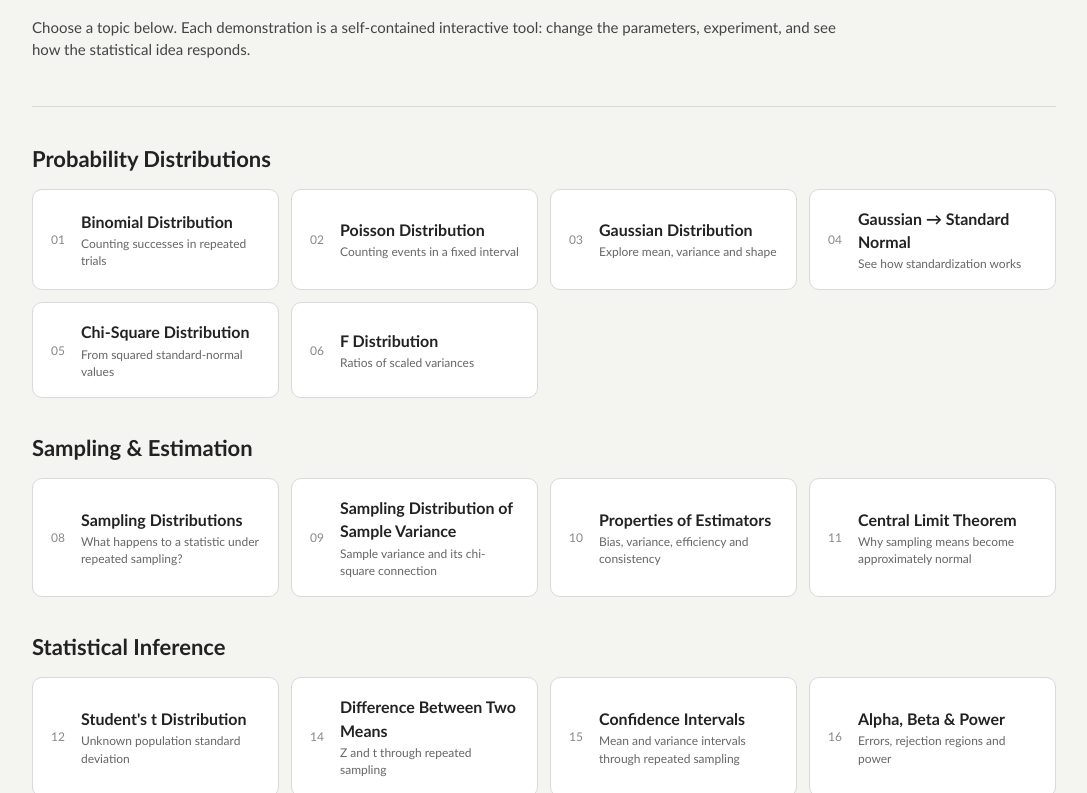
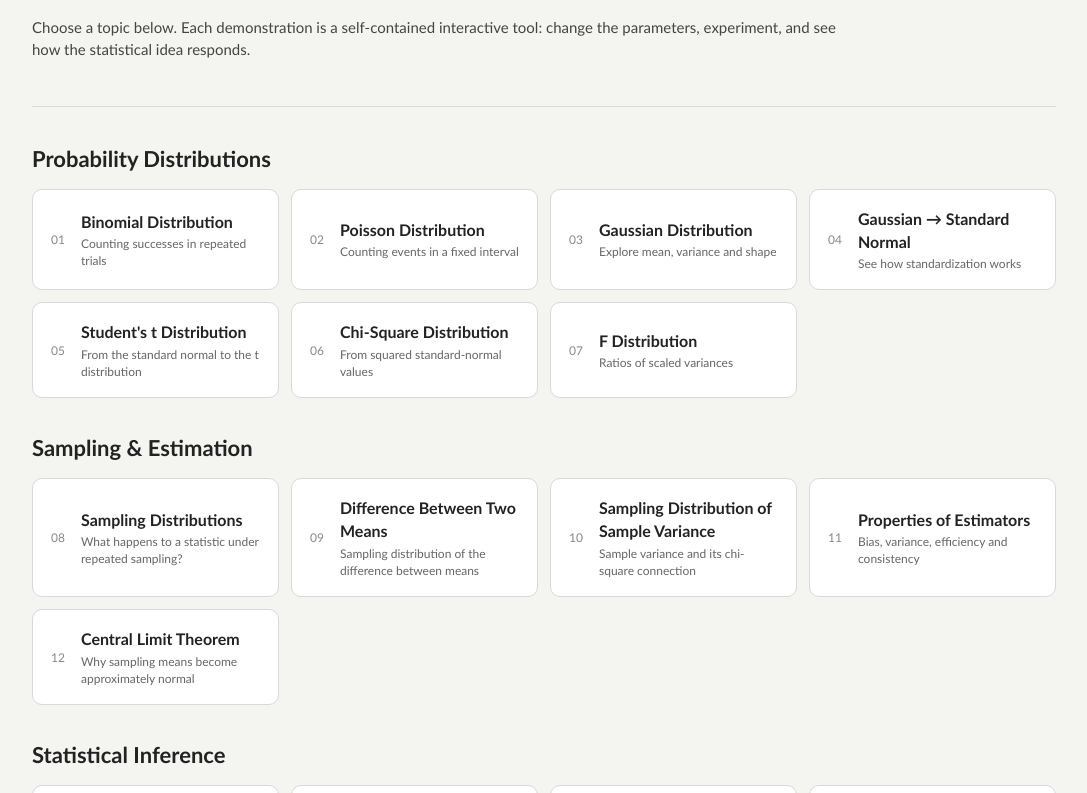
Before and after one commit to ngprasa/statistics-explorers, a plain HTML site: page index.html in a window 1280 px wide. Shown: the part 159-952 px from the top of the page, without its empty margins (96-1183 px from the left). Drawn offline with Linux system fonts and the light colour scheme.

Commit message:
Add files via upload

```diff
--- a/index.html
+++ b/index.html
@@ -36,6 +36,7 @@ footer{margin-top:42px;color:#777;font-size:13px}
 <p class="intro">Choose a topic below. Each demonstration is a self-contained interactive tool: change the parameters, experiment, and see how the statistical idea responds.</p>
 </header>
 
+
 <section class="section">
 <h2>Probability Distributions</h2>
 <div class="grid">
@@ -43,29 +44,28 @@ footer{margin-top:42px;color:#777;font-size:13px}
 <a class="card" href="3_Poisson_Distribution.html"><span class="num">02</span><span><div class="name">Poisson Distribution</div><div class="note">Counting events in a fixed interval</div></span></a>
 <a class="card" href="4_Gaussian_Distribution.html"><span class="num">03</span><span><div class="name">Gaussian Distribution</div><div class="note">Explore mean, variance and shape</div></span></a>
 <a class="card" href="5_Gaussian_Standard_Normal.html"><span class="num">04</span><span><div class="name">Gaussian → Standard Normal</div><div class="note">See how standardization works</div></span></a>
-<a class="card" href="6_Chi-Square_Distribution.html"><span class="num">05</span><span><div class="name">Chi-Square Distribution</div><div class="note">From squared standard-normal values</div></span></a>
-<a class="card" href="7_F_Distribution.html"><span class="num">06</span><span><div class="name">F Distribution</div><div class="note">Ratios of scaled variances</div></span></a>
+<a class="card" href="t_Distribution_Demo.html"><span class="num">05</span><span><div class="name">Student's t Distribution</div><div class="note">From the standard normal to the t distribution</div></span></a>
+<a class="card" href="6_Chi-Square_Distribution.html"><span class="num">06</span><span><div class="name">Chi-Square Distribution</div><div class="note">From squared standard-normal values</div></span></a>
+<a class="card" href="7_F_Distribution.html"><span class="num">07</span><span><div class="name">F Distribution</div><div class="note">Ratios of scaled variances</div></span></a>
 </div></section>
 
 <section class="section">
 <h2>Sampling &amp; Estimation</h2>
 <div class="grid">
 <a class="card" href="8_Sampling_Distributions.html"><span class="num">08</span><span><div class="name">Sampling Distributions</div><div class="note">What happens to a statistic under repeated sampling?</div></span></a>
-<a class="card" href="Sampling_Distribution_of_Variance_Demo(5).html"><span class="num">09</span><span><div class="name">Sampling Distribution of Sample Variance</div><div class="note">Sample variance and its chi-square connection</div></span></a>
-<a class="card" href="9_Properties_of_Estimators.html"><span class="num">10</span><span><div class="name">Properties of Estimators</div><div class="note">Bias, variance, efficiency and consistency</div></span></a>
-<a class="card" href="CLT_Interactive_Demo_v3.html"><span class="num">11</span><span><div class="name">Central Limit Theorem</div><div class="note">Why sampling means become approximately normal</div></span></a>
+<a class="card" href="Difference_Between_Two_Means.html"><span class="num">09</span><span><div class="name">Difference Between Two Means</div><div class="note">Sampling distribution of the difference between means</div></span></a>
+<a class="card" href="Sampling_Distribution_of_Variance_Demo(5).html"><span class="num">10</span><span><div class="name">Sampling Distribution of Sample Variance</div><div class="note">Sample variance and its chi-square connection</div></span></a>
+<a class="card" href="9_Properties_of_Estimators.html"><span class="num">11</span><span><div class="name">Properties of Estimators</div><div class="note">Bias, variance, efficiency and consistency</div></span></a>
+<a class="card" href="CLT_Interactive_Demo_v3.html"><span class="num">12</span><span><div class="name">Central Limit Theorem</div><div class="note">Why sampling means become approximately normal</div></span></a>
 </div></section>
 
 <section class="section">
 <h2>Statistical Inference</h2>
 <div class="grid">
-<a class="card" href="t_Distribution_Demo.html"><span class="num">12</span><span><div class="name">Student's t Distribution</div><div class="note">Unknown population standard deviation</div></span></a>
-
-<a class="card" href="Difference_Between_Two_Means.html"><span class="num">14</span><span><div class="name">Difference Between Two Means</div><div class="note">Z and t through repeated sampling</div></span></a>
-<a class="card" href="Confidence_Intervals_Dynamic_Demo_with_CI_Properties_FINAL12.html"><span class="num">15</span><span><div class="name">Confidence Intervals</div><div class="note">Mean and variance intervals through repeated sampling</div></span></a>
+<a class="card" href="Confidence_Intervals_Dynamic_Demo_with_CI_Properties_FINAL12.html"><span class="num">13</span><span><div class="name">Confidence Intervals</div><div class="note">Mean and variance intervals through repeated sampling</div></span></a>
+<a class="card" href="CI_Difference_Between_Two_Means_Dynamic_Demo_with_Zero_Line.html"><span class="num">14</span><span><div class="name">Confidence Interval for Difference Between Two Means</div><div class="note">Repeated confidence intervals for a difference</div></span></a>
+<a class="card" href="Tests_for_a_Mean_Repeated_Sampling.html"><span class="num">15</span><span><div class="name">Tests for a Mean</div><div class="note">Reject / do not reject across repeated samples</div></span></a>
 <a class="card" href="Alpha_Beta_and_Power.html"><span class="num">16</span><span><div class="name">Alpha, Beta &amp; Power</div><div class="note">Errors, rejection regions and power</div></span></a>
-<a class="card" href="Tests_for_a_Mean_Repeated_Sampling.html"><span class="num">17</span><span><div class="name">Tests for a Mean</div><div class="note">Reject / do not reject across repeated samples</div></span></a>
-<a class="card" href="CI_Difference_Between_Two_Means_Dynamic_Demo_with_Zero_Line.html"><span class="num">18</span><span><div class="name">Confidence Interval for Difference Between Two Means</div><div class="note">Repeated confidence intervals for a difference</div></span></a>
 </div></section>
 
 <section class="about">
```
